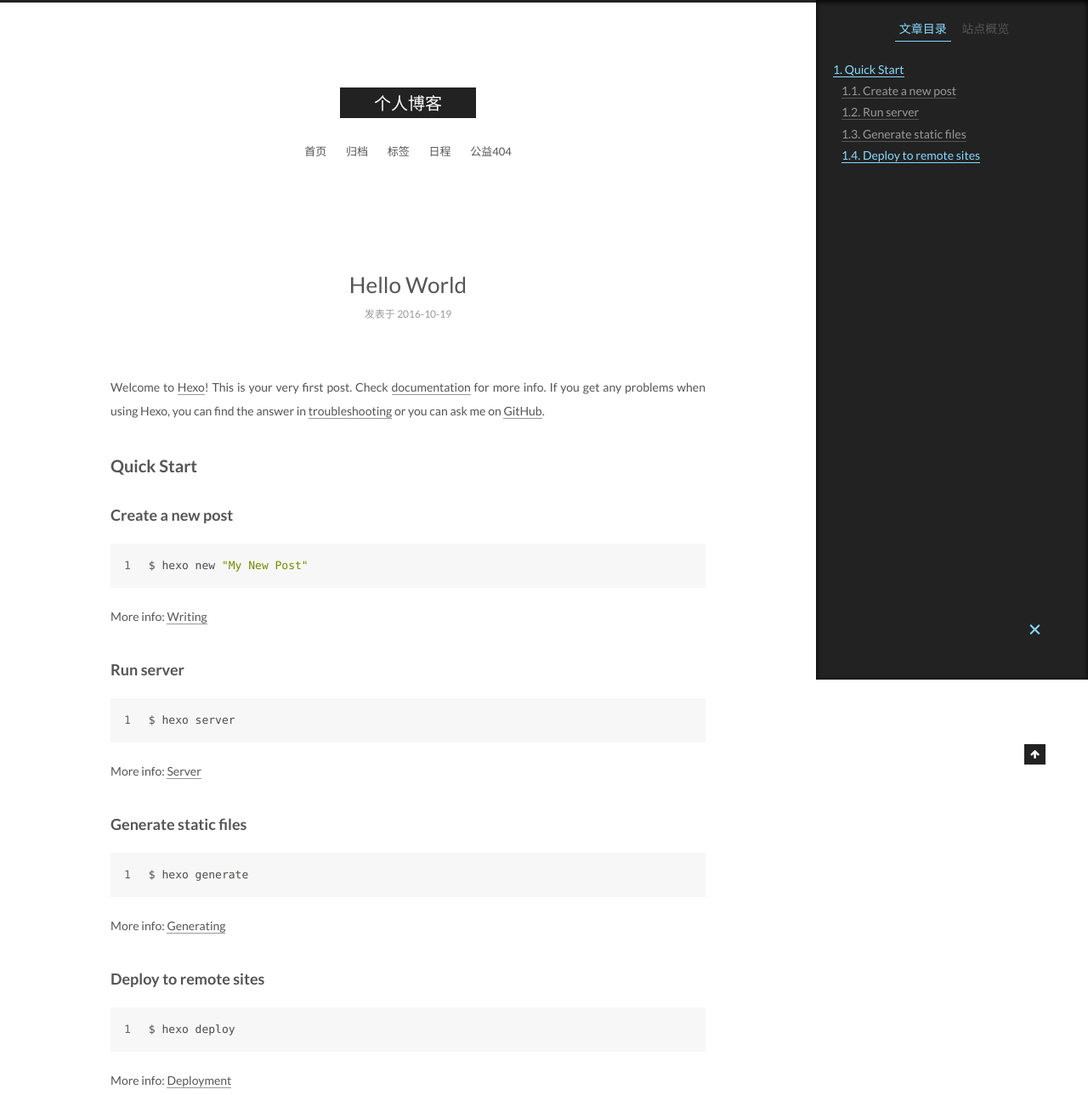
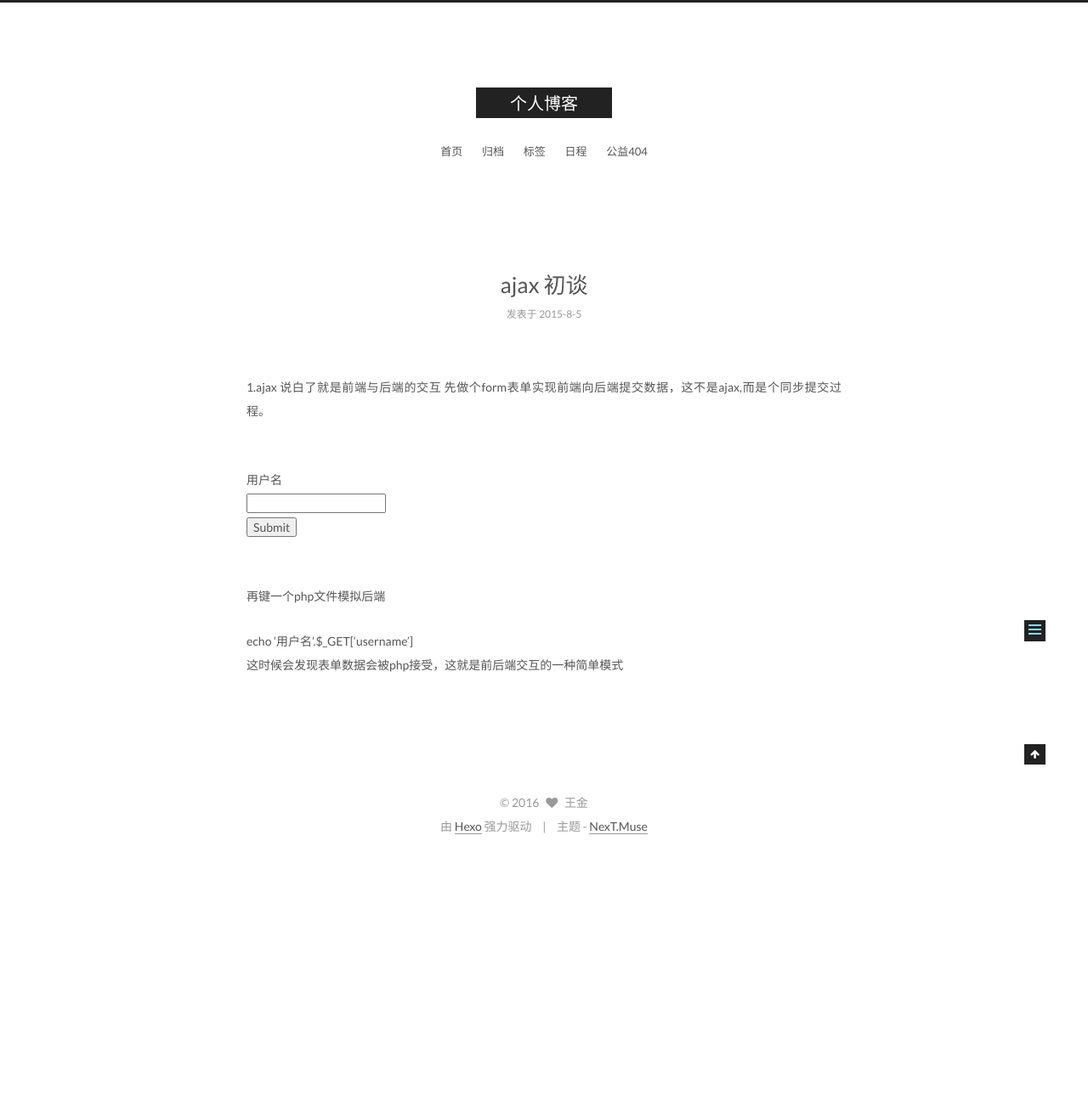
Before and after one commit to webWangjin/webWangjin.github.io, a plain HTML site: page 2016/10/19/hello-world/index.html in a window 1280 px wide. Shown: the top 1289 px of the page at 85% size. After the commit the page ends 1007 px from the top, so only its background shows below. Drawn offline with Linux system fonts and the light colour scheme.

Commit message:
Site updated: 2016-10-20 11:17:09

```diff
--- a/2016/10/19/hello-world/index.html
+++ b/2016/10/19/hello-world/index.html
@@ -6,10 +6,11 @@
 
 
 <html class="theme-next muse use-motion">
+
 <head>
-  <meta charset="UTF-8"/>
+	<meta charset="UTF-8" />
 	<meta http-equiv="X-UA-Compatible" content="IE=edge,chrome=1" />
-<meta name="viewport" content="width=device-width, initial-scale=1, maximum-scale=1"/>
+	<meta name="viewport" content="width=device-width, initial-scale=1, maximum-scale=1" />
 
 
 
@@ -55,7 +56,8 @@
 
 
 
-    <link href="//fonts.googleapis.com/css?family=Lato:300,300italic,400,400italic,700,700italic&subset=latin,latin-ext" rel="stylesheet" type="text/css">
+	<link href="//fonts.googleapis.com/css?family=Lato:300,300italic,400,400italic,700,700italic&subset=latin,latin-ext" rel="stylesheet"
+		type="text/css">
 
 
 
@@ -84,19 +86,25 @@
 
 
 
-<meta name="description" content="Welcome to Hexo! This is your very first post. Check documentation for more info. If you get any problems when using Hexo, you can find the answer in troubleshooting or you can ask me on GitHub.
-Quick">
+	<meta name="description" content="1.ajax 说白了就是前端与后端的交互 先做个form表单实现前端向后端提交数据，这不是ajax,而是个同步提交过程。
+        用户名
+再键一个php文件模拟后端
+echo ‘用户名’.$_GET[‘username’]这时候会发现表单数据会被php接受，这就是前后端交互的一种简单模式">
 	<meta property="og:type" content="article">
-<meta property="og:title" content="Hello World">
+	<meta property="og:title" content="ajax 初谈">
 	<meta property="og:url" content="http://webwangjin.win/2016/10/19/hello-world/index.html">
 	<meta property="og:site_name" content="个人博客">
-<meta property="og:description" content="Welcome to Hexo! This is your very first post. Check documentation for more info. If you get any problems when using Hexo, you can find the answer in troubleshooting or you can ask me on GitHub.
-Quick">
-<meta property="og:updated_time" content="2016-10-19T11:12:31.995Z">
+	<meta property="og:description" content="1.ajax 说白了就是前端与后端的交互 先做个form表单实现前端向后端提交数据，这不是ajax,而是个同步提交过程。
+        用户名
+再键一个php文件模拟后端
+echo ‘用户名’.$_GET[‘username’]这时候会发现表单数据会被php接受，这就是前后端交互的一种简单模式">
+	<meta property="og:updated_time" content="2016-10-20T03:10:55.500Z">
 	<meta name="twitter:card" content="summary">
-<meta name="twitter:title" content="Hello World">
-<meta name="twitter:description" content="Welcome to Hexo! This is your very first post. Check documentation for more info. If you get any problems when using Hexo, you can find the answer in troubleshooting or you can ask me on GitHub.
-Quick">
+	<meta name="twitter:title" content="ajax 初谈">
+	<meta name="twitter:description" content="1.ajax 说白了就是前端与后端的交互 先做个form表单实现前端向后端提交数据，这不是ajax,而是个同步提交过程。
+        用户名
+再键一个php文件模拟后端
+echo ‘用户名’.$_GET[‘username’]这时候会发现表单数据会被php接受，这就是前后端交互的一种简单模式">
 
 
 
@@ -117,10 +125,10 @@ Quick">
 
 
 
-  <link rel="canonical" href="http://webwangjin.win/2016/10/19/hello-world/"/>
+	<link rel="canonical" href="http://webwangjin.win/2016/10/19/hello-world/" />
 
 
-  <title> Hello World | 个人博客 </title>
+	<title> ajax 初谈 | 个人博客 </title>
 </head>
 
 <body itemscope itemtype="//schema.org/WebPage" lang="zh-Hans">
@@ -145,11 +153,12 @@ Quick">
 		<div class="headband"></div>
 
 		<header id="header" class="header" itemscope itemtype="//schema.org/WPHeader">
-      <div class="header-inner"><div class="site-meta ">
+			<div class="header-inner">
+				<div class="site-meta ">
 
 
 					<div class="custom-logo-site-title">
-    <a href="/"  class="brand" rel="start">
+						<a href="/" class="brand" rel="start">
 							<span class="logo-line-before"><i></i></span>
 							<span class="site-title">个人博客</span>
 							<span class="logo-line-after"><i></i></span>
@@ -250,7 +259,7 @@ Quick">
 
 
 
-                Hello World
+										ajax 初谈
 
 
 									</h1>
@@ -262,8 +271,8 @@ Quick">
               <i class="fa fa-calendar-o"></i>
             </span>
 										<span class="post-meta-item-text">发表于</span>
-            <time itemprop="dateCreated" datetime="2016-10-19T19:12:31+08:00" content="2016-10-19">
-              2016-10-19
+										<time itemprop="dateCreated" datetime="2015-8-5T19:12:31+08:00" content="2016-8-5">
+											2015-8-5
 										</time>
 										</span>
 
@@ -290,15 +299,12 @@ Quick">
 
 
 
-        <p>Welcome to <a href="https://hexo.io/" target="_blank" rel="external">Hexo</a>! This is your very first post. Check <a href="https://hexo.io/docs/" target="_blank" rel="external">documentation</a> for more info. If you get any problems when using Hexo, you can find the answer in <a href="https://hexo.io/docs/troubleshooting.html" target="_blank" rel="external">troubleshooting</a> or you can ask me on <a href="https://github.com/hexojs/hexo/issues" target="_blank" rel="external">GitHub</a>.</p>
-<h2 id="Quick-Start"><a href="#Quick-Start" class="headerlink" title="Quick Start"></a>Quick Start</h2><h3 id="Create-a-new-post"><a href="#Create-a-new-post" class="headerlink" title="Create a new post"></a>Create a new post</h3><figure class="highlight bash"><table><tr><td class="gutter"><pre><div class="line">1</div></pre></td><td class="code"><pre><div class="line">$ hexo new <span class="string">"My New Post"</span></div></pre></td></tr></table></figure>
-<p>More info: <a href="https://hexo.io/docs/writing.html" target="_blank" rel="external">Writing</a></p>
-<h3 id="Run-server"><a href="#Run-server" class="headerlink" title="Run server"></a>Run server</h3><figure class="highlight bash"><table><tr><td class="gutter"><pre><div class="line">1</div></pre></td><td class="code"><pre><div class="line">$ hexo server</div></pre></td></tr></table></figure>
-<p>More info: <a href="https://hexo.io/docs/server.html" target="_blank" rel="external">Server</a></p>
-<h3 id="Generate-static-files"><a href="#Generate-static-files" class="headerlink" title="Generate static files"></a>Generate static files</h3><figure class="highlight bash"><table><tr><td class="gutter"><pre><div class="line">1</div></pre></td><td class="code"><pre><div class="line">$ hexo generate</div></pre></td></tr></table></figure>
-<p>More info: <a href="https://hexo.io/docs/generating.html" target="_blank" rel="external">Generating</a></p>
-<h3 id="Deploy-to-remote-sites"><a href="#Deploy-to-remote-sites" class="headerlink" title="Deploy to remote sites"></a>Deploy to remote sites</h3><figure class="highlight bash"><table><tr><td class="gutter"><pre><div class="line">1</div></pre></td><td class="code"><pre><div class="line">$ hexo deploy</div></pre></td></tr></table></figure>
-<p>More info: <a href="https://hexo.io/docs/deployment.html" target="_blank" rel="external">Deployment</a></p>
+									<p>1.ajax 说白了就是前端与后端的交互 先做个form表单实现前端向后端提交数据，这不是ajax,而是个同步提交过程。</p>
+									<p>
+										<form action="ajax.php" method="get"><br> <label for="user">用户名</label><br> <input type="text" id="user" name="username"><br> <input type="submit"></form>
+									</p>
+									<p><br>再键一个php文件模拟后端</p>
+									<p>echo ‘用户名’.$_GET[‘username’]<br>这时候会发现表单数据会被php接受，这就是前后端交互的一种简单模式</p>
 
 
 								</div>
@@ -364,7 +370,7 @@ Quick">
 
 
 						<ul class="sidebar-nav motion-element">
-          <li class="sidebar-nav-toc sidebar-nav-active" data-target="post-toc-wrap" >
+							<li class="sidebar-nav-toc sidebar-nav-active" data-target="post-toc-wrap">
 								文章目录
 							</li>
 							<li class="sidebar-nav-overview" data-target="site-overview">
@@ -375,9 +381,7 @@ Quick">
 
 						<section class="site-overview sidebar-panel ">
 							<div class="site-author motion-element" itemprop="author" itemscope itemtype="//schema.org/Person">
-          <img class="site-author-image" itemprop="image"
-               src="/images/1.jpg"
-               alt="王金" />
+								<img class="site-author-image" itemprop="image" src="/images/1.jpg" alt="王金" />
 								<p class="site-author-name" itemprop="name">王金</p>
 								<p class="site-description motion-element" itemprop="description">方向对 => 路就对</p>
 							</div>
@@ -416,7 +420,7 @@ Quick">
 
 
 
-              <div class="post-toc-content"><ol class="nav"><li class="nav-item nav-level-2"><a class="nav-link" href="#Quick-Start"><span class="nav-number">1.</span> <span class="nav-text">Quick Start</span></a><ol class="nav-child"><li class="nav-item nav-level-3"><a class="nav-link" href="#Create-a-new-post"><span class="nav-number">1.1.</span> <span class="nav-text">Create a new post</span></a></li><li class="nav-item nav-level-3"><a class="nav-link" href="#Run-server"><span class="nav-number">1.2.</span> <span class="nav-text">Run server</span></a></li><li class="nav-item nav-level-3"><a class="nav-link" href="#Generate-static-files"><span class="nav-number">1.3.</span> <span class="nav-text">Generate static files</span></a></li><li class="nav-item nav-level-3"><a class="nav-link" href="#Deploy-to-remote-sites"><span class="nav-number">1.4.</span> <span class="nav-text">Deploy to remote sites</span></a></li></ol></li></ol></div>
+								<p class="post-toc-empty">此文章未包含目录</p>
 
 							</div>
 						</section>
@@ -432,7 +436,7 @@ Quick">
 
 		<footer id="footer" class="footer">
 			<div class="footer-inner">
-        <div class="copyright" >
+				<div class="copyright">
 
 					&copy;
 					<span itemprop="copyrightYear">2016</span>
@@ -550,4 +554,5 @@ Quick">
 
 
 </body>
+
 </html>
--- a/css/main.css
+++ b/css/main.css
@@ -1563,7 +1563,7 @@ pre .javascript .function {
   width: 4px;
   height: 4px;
   border-radius: 50%;
-  background: #ffcfff;
+  background: #f0405c;
 }
 .links-of-blogroll {
   font-size: 13px;
```
Also changed, not shown: archives/2016/10/index.html (+1 -1 lines), archives/2016/index.html (+1 -1 lines), archives/index.html (+1 -1 lines), index.html (+5 -10 lines). Lines whose indentation alone changed are shown as unchanged.
